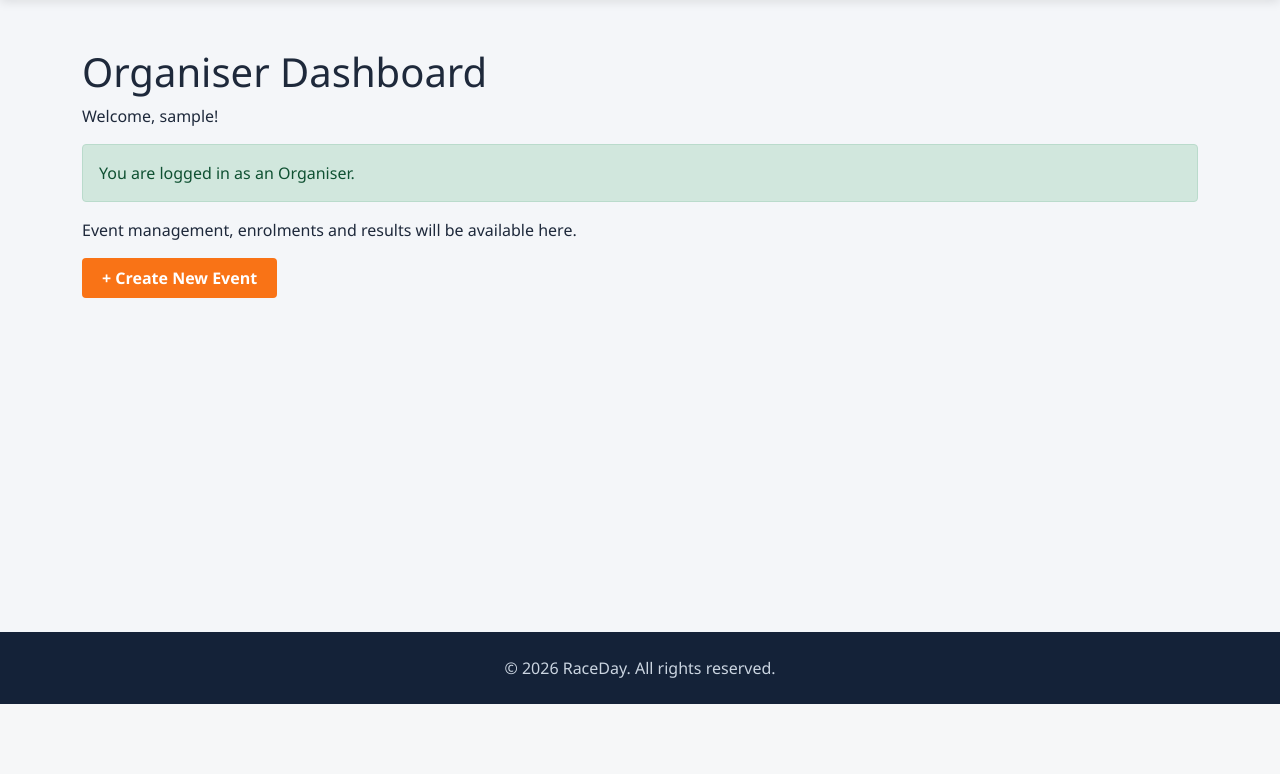
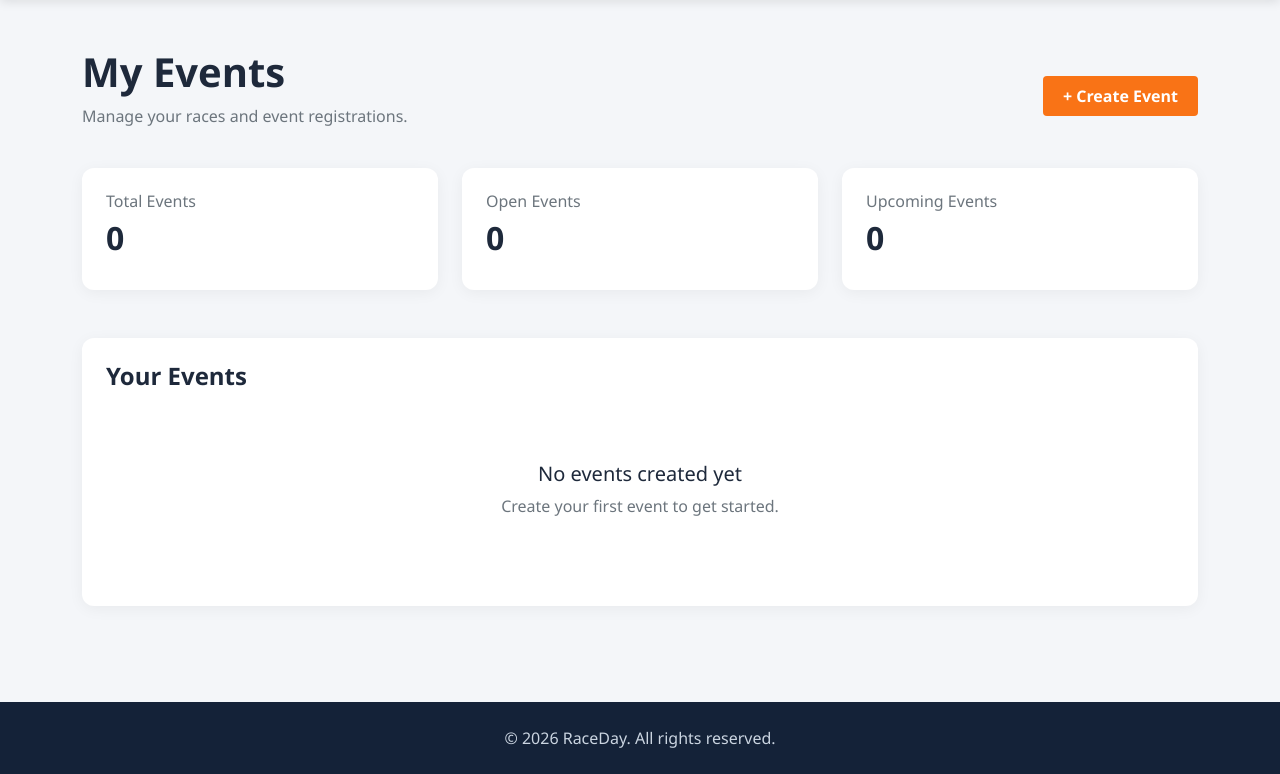
Before and after one commit to ST10448051/POE-part-3, an ASP.NET Core app: template RaceDay.MVC/Views/Organiser/Index.cshtml in a window 1280 px wide. Shown: the part 96-870 px from the top of the page. Before the commit the page ends 800 px from the top, so only its background shows below. Run offline with ASP.NET Core 8, Linux system fonts and the light colour scheme; the template is opened without the code that fills it, so the values that code supplies are empty; the visitor is signed in with stand-in values (Sample User, id 1).

Commit message:
Add organiser-specific event management dashboard

```diff
--- a/RaceDay.MVC/Views/Organiser/Index.cshtml
+++ b/RaceDay.MVC/Views/Organiser/Index.cshtml
@@ -1,24 +1,174 @@
+@model List<RaceDay.MVC.Models.EventViewModel>
+
 @{
     ViewData["Title"] = "Organiser Dashboard";
+
+    var totalEvents = Model.Count;
+    var openEvents = Model.Count(e => e.Status == "Open");
+    var upcomingEvents = Model.Count(e =>
+        e.EventDate.Date >= DateTime.Today);
 }
 
 <div class="container py-5">
-    <h1>Organiser Dashboard</h1>
 
-    <p>Welcome, @User.Identity?.Name!</p>
+    <div class="d-flex justify-content-between
+        align-items-center flex-wrap gap-3 mb-4">
 
-    <div class="alert alert-success">
-        You are logged in as an Organiser.
+        <div>
+            <h1 class="fw-bold">My Events</h1>
+            <p class="text-muted">
+                Manage your races and event registrations.
+            </p>
+        </div>
+
+        <a asp-controller="Events"
+           asp-action="Create"
+           class="btn btn-raceday">
+            + Create Event
+        </a>
     </div>
 
-    <p>
-        Event management, enrolments and results
-        will be available here.
-    </p>
+    @if (TempData["SuccessMessage"] != null)
+    {
+        <div class="alert alert-success">
+            @TempData["SuccessMessage"]
+        </div>
+    }
 
-    <a asp-controller="Events"
-       asp-action="Create"
-       class="btn btn-raceday">
-        + Create New Event
-    </a>
+    @if (TempData["ErrorMessage"] != null)
+    {
+        <div class="alert alert-danger">
+            @TempData["ErrorMessage"]
+        </div>
+    }
+
+    <div class="row g-4 mb-5">
+
+        <div class="col-md-4">
+            <div class="card h-100">
+                <div class="card-body">
+                    <h6 class="text-muted">Total Events</h6>
+                    <h2 class="fw-bold">@totalEvents</h2>
+                </div>
+            </div>
+        </div>
+
+        <div class="col-md-4">
+            <div class="card h-100">
+                <div class="card-body">
+                    <h6 class="text-muted">Open Events</h6>
+                    <h2 class="fw-bold">@openEvents</h2>
+                </div>
+            </div>
+        </div>
+
+        <div class="col-md-4">
+            <div class="card h-100">
+                <div class="card-body">
+                    <h6 class="text-muted">Upcoming Events</h6>
+                    <h2 class="fw-bold">@upcomingEvents</h2>
+                </div>
+            </div>
+        </div>
+
+    </div>
+
+    <div class="card">
+        <div class="card-body p-4">
+
+            <h4 class="fw-bold mb-4">
+                Your Events
+            </h4>
+
+            @if (!Model.Any())
+            {
+                <div class="text-center py-5">
+                    <h5>No events created yet</h5>
+                    <p class="text-muted">
+                        Create your first event to get started.
+                    </p>
+                </div>
+            }
+            else
+            {
+                <div class="table-responsive">
+
+                    <table class="table table-hover align-middle">
+
+                        <thead>
+                            <tr>
+                                <th>Event</th>
+                                <th>Date</th>
+                                <th>Location</th>
+                                <th>Status</th>
+                                <th>Actions</th>
+                            </tr>
+                        </thead>
+
+                        <tbody>
+
+                            @foreach (var race in Model)
+                            {
+                                <tr>
+                                    <td>
+                                        <strong>
+                                            @race.EventName
+                                        </strong>
+                                    </td>
+
+                                    <td>
+                                        @race.EventDate.ToString(
+                                            "dd MMM yyyy")
+                                    </td>
+
+                                    <td>@race.Location</td>
+
+                                    <td>
+                                        <span class="badge bg-secondary">
+                                            @race.Status
+                                        </span>
+                                    </td>
+
+                                    <td>
+                                        <div class="d-flex gap-2">
+
+                                            <a asp-controller="Events"
+                                               asp-action="Details"
+                                               asp-route-id="@race.EventID"
+                                               class="btn btn-sm
+                                                btn-outline-secondary">
+                                                View
+                                            </a>
+
+                                            <a asp-controller="Events"
+                                               asp-action="Edit"
+                                               asp-route-id="@race.EventID"
+                                               class="btn btn-sm
+                                                btn-outline-primary">
+                                                Edit
+                                            </a>
+
+                                            <a asp-controller="Events"
+                                               asp-action="Delete"
+                                               asp-route-id="@race.EventID"
+                                               class="btn btn-sm
+                                                btn-outline-danger">
+                                                Delete
+                                            </a>
+
+                                        </div>
+                                    </td>
+                                </tr>
+                            }
+
+                        </tbody>
+
+                    </table>
+
+                </div>
+            }
+
+        </div>
+    </div>
+
 </div>
```
Also changed, not shown: RaceDay.MVC/Controllers/OrganiserController.cs (+63 -2 lines).
